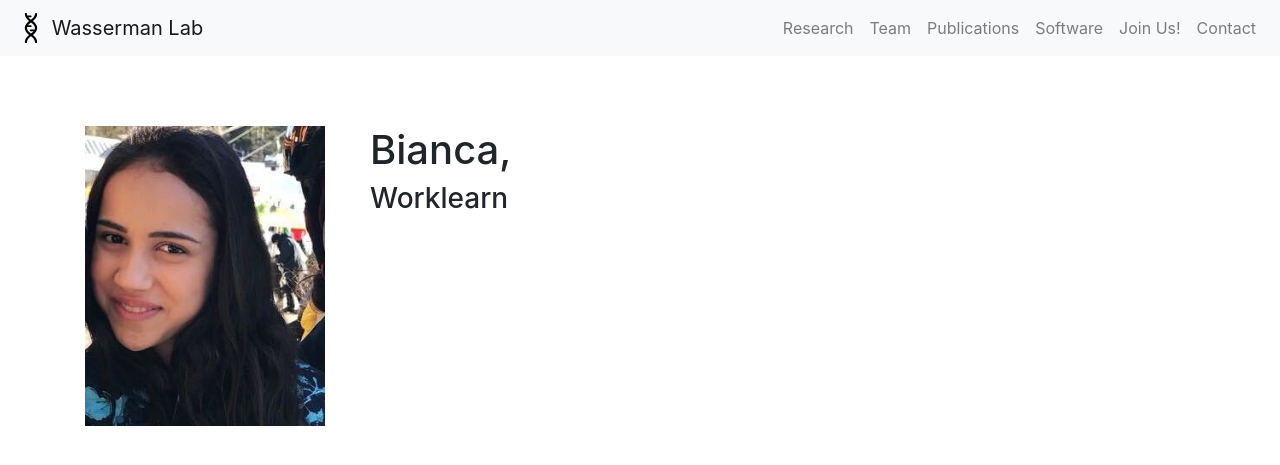
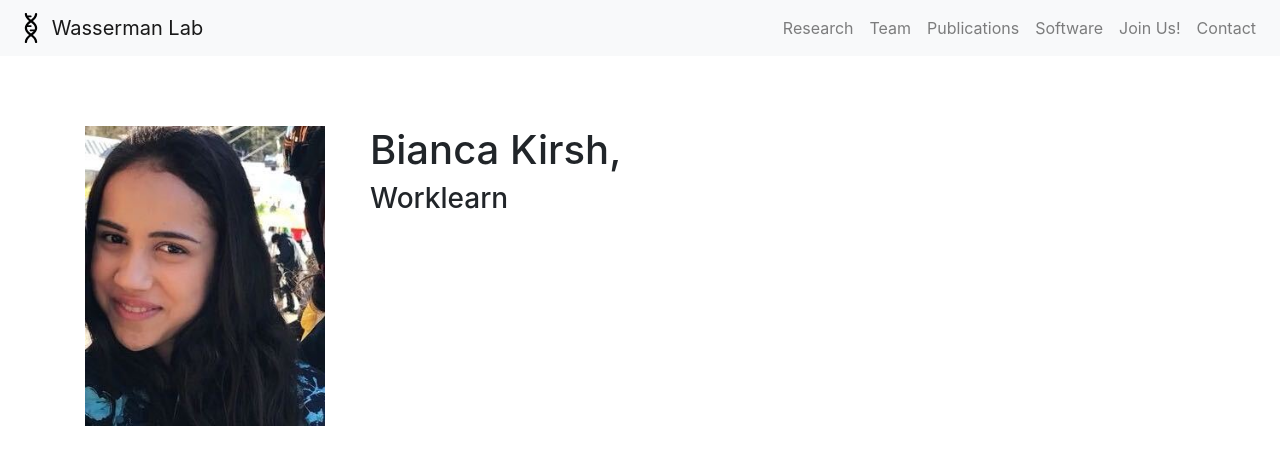
Before and after one commit to wassermanlab/wassermanlab.github.io, a Jekyll site: the page built from _team_members/bianca.md, in a window 1280 px wide. Shown: the top 465 px of the page. Built offline with Jekyll 4.4.1, drawn with Linux system fonts in a browser that asks for light colours; nearby versions of some CDN libraries.

```diff
--- a/_team_members/bianca.md
+++ b/_team_members/bianca.md
@@ -1,7 +1,7 @@
 ---
 layout: team_member
-name: Bianca
-permalink: /bianca/
+name: Bianca Kirsh
+permalink: /bianca_kirsh/
 image: headshots/bianca.JPG
 position: Worklearn
 category: undergrads
```
Also changed, not shown: _team_members/brittany.md (added, +8 -0 lines), assets/img/headshots/brittany.jpg (added), assets/img/research/silent_genomes.jpg (added), 5 other files.
